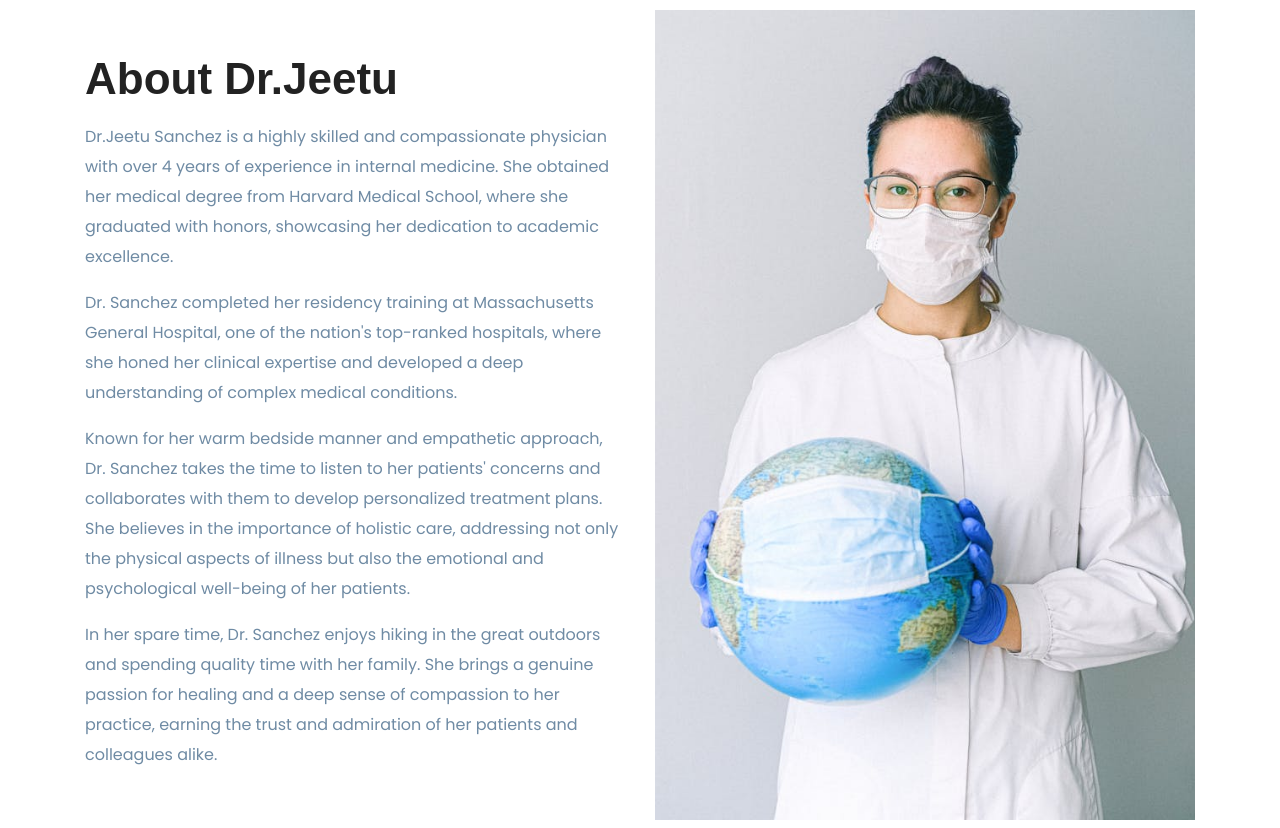
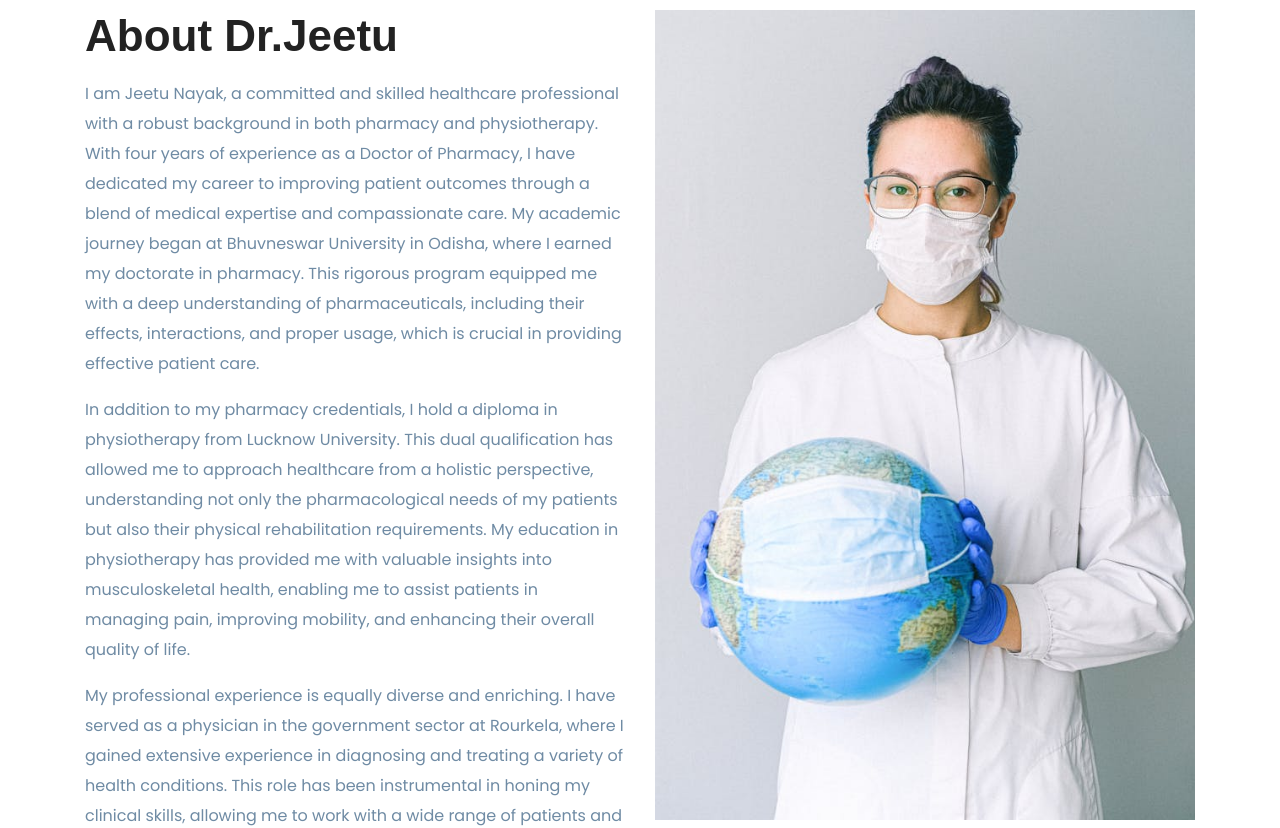
Before and after one commit to MrAkash33/drjeetu, a Next.js app: page / in a window 1280 px wide. Shown: the part 1220-2048 px from the top of the page. Built offline with nearby package versions, Linux system fonts and the light colour scheme; some icons are missing.

Commit message:
Update About.jsx

```diff
--- a/components/About/About.jsx
+++ b/components/About/About.jsx
@@ -10,16 +10,16 @@ const About = () => {
        <div class="d-flex flex-column justify-content-center h-100">
         <h2 class="about-heading">About Dr.Jeetu</h2>
         <p class="about-sub-heading my-2">
-         Dr.Jeetu Sanchez is a highly skilled and compassionate physician with over 4 years of experience in internal medicine. She obtained her medical degree from Harvard Medical School, where she graduated with honors, showcasing her dedication to academic excellence.
+         I am Jeetu Nayak, a committed and skilled healthcare professional with a robust background in both pharmacy and physiotherapy. With four years of experience as a Doctor of Pharmacy, I have dedicated my career to improving patient outcomes through a blend of medical expertise and compassionate care. My academic journey began at Bhuvneswar University in Odisha, where I earned my doctorate in pharmacy. This rigorous program equipped me with a deep understanding of pharmaceuticals, including their effects, interactions, and proper usage, which is crucial in providing effective patient care.
         </p>
         <p class="about-sub-heading my-2">
-         Dr. Sanchez completed her residency training at Massachusetts General Hospital, one of the nation's top-ranked hospitals, where she honed her clinical expertise and developed a deep understanding of complex medical conditions.
+         In addition to my pharmacy credentials, I hold a diploma in physiotherapy from Lucknow University. This dual qualification has allowed me to approach healthcare from a holistic perspective, understanding not only the pharmacological needs of my patients but also their physical rehabilitation requirements. My education in physiotherapy has provided me with valuable insights into musculoskeletal health, enabling me to assist patients in managing pain, improving mobility, and enhancing their overall quality of life.
         </p>
         <p class="about-sub-heading my-2">
-         Known for her warm bedside manner and empathetic approach, Dr. Sanchez takes the time to listen to her patients' concerns and collaborates with them to develop personalized treatment plans. She believes in the importance of holistic care, addressing not only the physical aspects of illness but also the emotional and psychological well-being of her patients.
+         My professional experience is equally diverse and enriching. I have served as a physician in the government sector at Rourkela, where I gained extensive experience in diagnosing and treating a variety of health conditions. This role has been instrumental in honing my clinical skills, allowing me to work with a wide range of patients and medical conditions. My responsibilities included conducting thorough medical examinations, prescribing appropriate medications, and developing comprehensive treatment plans tailored to individual patient needs. My time in this role has taught me the importance of patient-centered care and the impact of empathy and effective communication in healthcare.
         </p>
         <p class="about-sub-heading my-2">
-         In her spare time, Dr. Sanchez enjoys hiking in the great outdoors and spending quality time with her family. She brings a genuine passion for healing and a deep sense of compassion to her practice, earning the trust and admiration of her patients and colleagues alike.
+         Over the past three years, I have specialized further in the field of medicine, focusing on providing holistic and integrative care. My background in pharmacy and physiotherapy allows me to offer a unique blend of treatments that address both the chemical and physical aspects of health. I am adept at managing chronic conditions, advising on medication management, and supporting patients through rehabilitation processes.
         </p>
        </div>
       </div>
```
